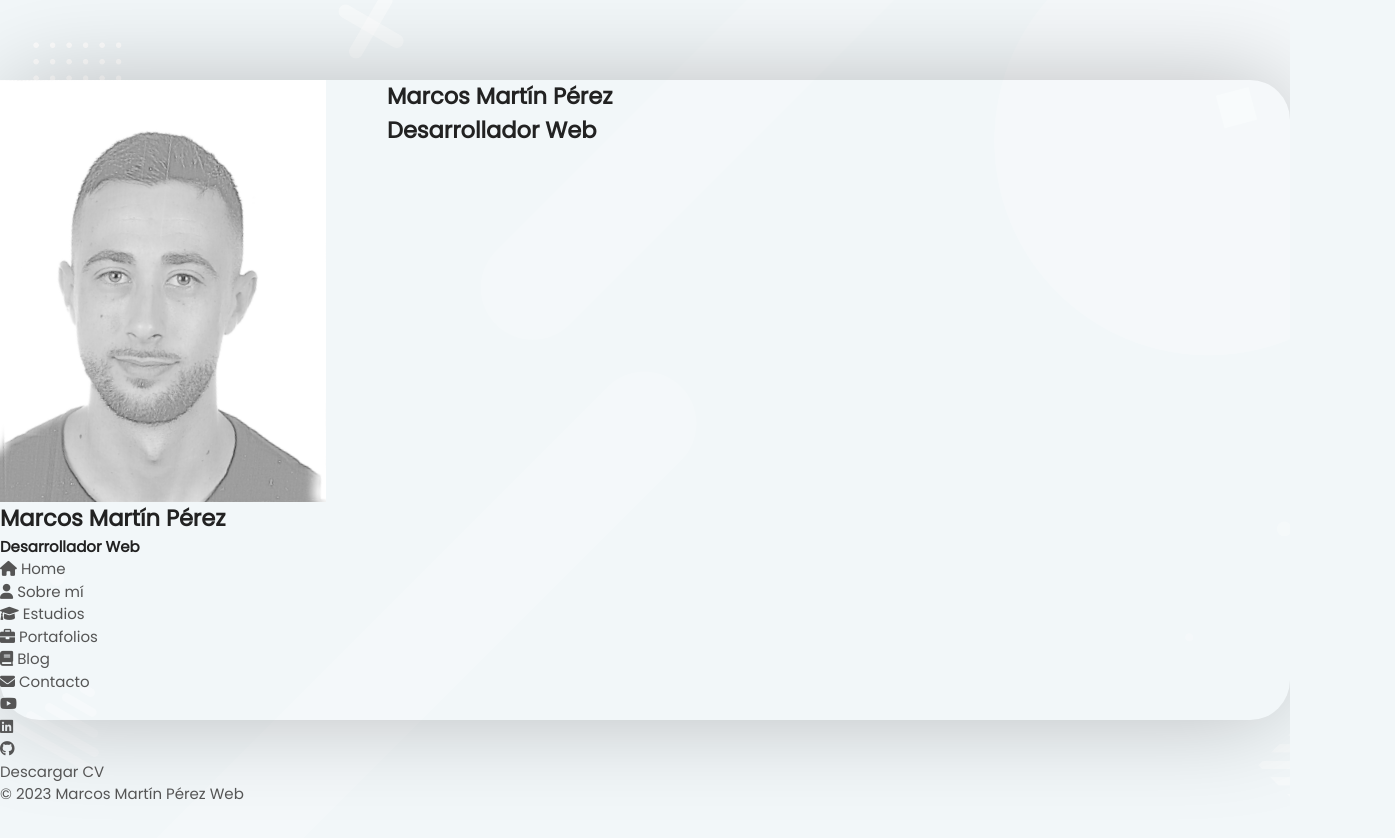
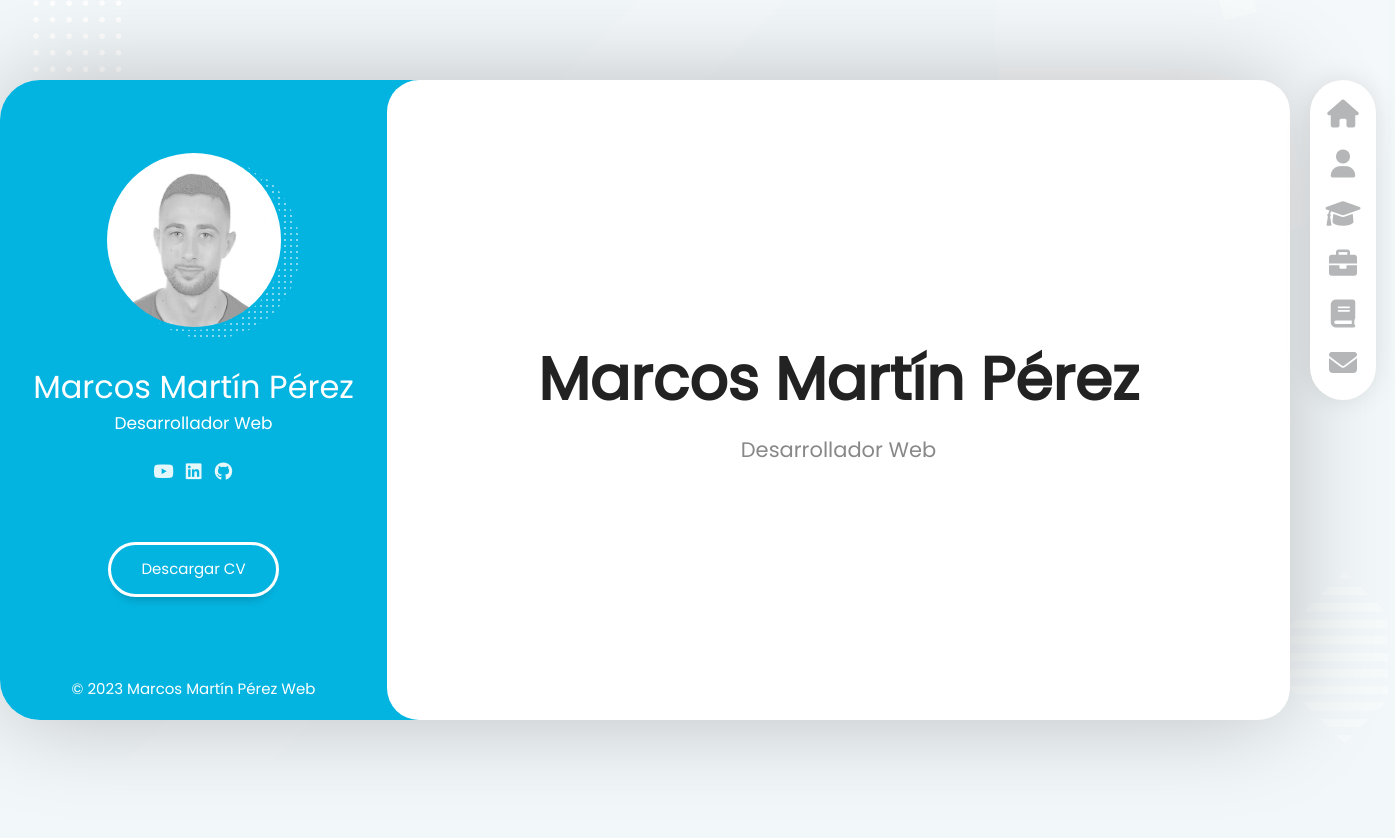
Before and after one commit to cos97/Master-en-CSS3-Avanzado, a plain HTML site: page 06-Maquetacion_Web1/index.html in a window 1280 px wide. Shown: the whole page, 1395 px wide, since content can reach past the window. Drawn offline with Linux system fonts and the light colour scheme.

Commit message:
Pagina home con estilos terminada

```diff
--- a/06-Maquetacion_Web1/assets/css/style.css
+++ b/06-Maquetacion_Web1/assets/css/style.css
@@ -35,7 +35,7 @@ body{
     background-image: url(../img/fondo.png);
     background-size: cover;
     background-repeat: no-repeat;
-    background-position: -20px -12px;
+    background-position: -20px -120px;
 }
 /* Estructura Principal */
 .layout{
@@ -54,3 +54,215 @@ body{
     border-radius: 4rem;
     box-shadow: 0 0 100px -5px rgba(0, 0, 0, 0.25);
 }
+
+/* Barra Lateral Azul */
+.layout__aside{
+    grid-area: aside;
+
+    border-radius: 4rem 0 0 4rem;
+    overflow: auto;
+    overflow-x: hidden;
+}
+
+.aside__user-info{
+    display: flex;
+    flex-direction: column;
+    align-items: center;
+    text-align: center;
+
+    min-height: 100%;
+    min-width: 30rem;
+
+    background-color: var(--color-secondary);
+    color: var(--color-principal);
+}
+
+
+
+.user-info__container-image{
+    position: relative;
+    display: inline-block;
+    width: 18rem;
+    margin-top: 7rem;
+    z-index: 1;
+}
+
+.user-info__image{
+    width: 100%;
+    background-color: var(--color-principal);
+    border: 3px solid var(--color-secondary);
+    border-radius: 20rem;
+}
+
+.user-info__container-image::after{
+    content: "";
+    position: absolute;
+    top: 5%;
+    left: 9%;
+    z-index: -1;
+    width: 100%;
+    height: 100%;
+    background-image: -webkit-repeating-radial-gradient(center center, #fff, #fff 1px, transparent 0px, transparent 100%);
+    background-size: 0.6rem 0.6rem;
+    border-radius: 30rem;
+    opacity: 0.5;
+}
+
+.user-info__name{
+    margin-top: 2.6rem;
+    font-size: 3.2rem;
+    font-weight: lighter;
+    color: var(--color-principal);
+}
+
+.user-info__job{
+    font-size: 1.7rem;
+    font-weight: 200;
+    color: var(--color-principal);
+}
+
+.user-info__links{
+    margin-bottom: 3.6rem;
+}
+
+.links__social{
+    margin-top: 2rem;
+    text-align: center;
+
+    display: flex;
+    flex-direction: row
+}
+
+.social__option{
+    height: 3rem;
+    width: 3rem;
+    font-size: 1.8rem;
+    line-height: 3.2rem;
+    opacity: 0.9;
+    border-radius: 3rem;
+    transition: all 300ms ease-in-out;
+}
+
+.social__option:hover{
+    opacity: 1;
+    background-color: rgba(255, 255, 255, 0.20);
+}
+
+.user-info__buttons{
+    margin-top: 2rem;
+    margin-bottom: 4rem;
+}
+
+.user-info__btn{
+    padding: 3rem;
+    padding-top: 1.3rem;
+    padding-bottom: 1.3rem;
+    border: 3px solid var(--color-principal);
+    border-radius: 3.2rem;
+    color: var(--color-principal);
+    box-shadow: 0 10px 10px -8px rgba(0, 0, 0, 0.22);
+}
+
+.user-info__btn:hover{
+    background-color: var(--color-principal);
+    color: var(--color-secondary);
+    transition: all 300ms ease-in-out;
+}
+
+.user-info__footer{
+    position: absolute;
+    bottom: 2rem;
+}
+
+/* Contenedor Principal */
+.layout__content{
+    grid-area: content;
+    height: 100%;
+    min-height: 100%;
+
+    background-color: var(--color-secondary);
+    border-radius: 0 10rem 10rem 0;
+}
+
+.content__page{
+    min-height: 100%;
+    background-color: var(--color-principal);
+    border-radius: 3.2rem;
+
+    display: flex;
+    flex-direction: column;
+    align-items: center;
+    justify-content: center;
+}
+
+.page__name{
+    font-size: 6rem;
+    margin-bottom: 1rem;
+}
+
+.page__job{
+    font-size: 2.1rem;
+    font-weight: lighter;
+    color: var(--color-subtitle);
+}
+
+/* Menu Navegacion Lateral */
+.layout__menu{
+    display: block;
+    position: absolute;
+    top: 0;
+    right: -105px;
+    min-width: 11rem;
+    background-color: var(--color-transparent);
+}
+
+.menu__list{
+    position: relative;
+
+    display: flex;
+    flex-direction: column;
+    justify-content: space-between;
+    align-items: center;
+
+    width: 60%;
+    min-height: 32rem;
+    padding: 2rem 0;
+    margin-left: 2.5rem;
+    background-color: var(--color-principal);
+    box-shadow: 0 0 3rem -0.5rem rgba(0, 0, 0, 0.15);
+    border-radius: 6rem;
+}
+
+.menu__option{
+    display: block;
+    width: 100%;
+    text-align: center;
+}
+
+.menu__icon{
+    color: var(--color-icons);
+    font-size: 2.8rem;
+    transition: all ease-in-out;
+}
+
+.menu__option:hover .menu__icon{
+    color: var(--color-secondary);
+}
+
+.menu__overlay{
+    position: absolute;
+    right: 0;
+    margin-top: -3rem;
+    display: block;
+    opacity: 0;
+    padding: 0.5rem 1rem;
+    color: var(--color-principal);
+    background-color: var(--color-secondary);
+    white-space: nowrap;
+    transition: all 300ms ease-in-out;
+}
+
+.menu__option:hover .menu__overlay{
+    opacity: 1;
+    right: 100%;
+}
--- a/06-Maquetacion_Web1/index.html
+++ b/06-Maquetacion_Web1/index.html
@@ -25,8 +25,8 @@
 
 				<!-- Información general ususario -->
 				<div class="user-info__general">
-					<div class="user-info__container">
-						<img src="assets/img/Foto_Perfil_mmp.png" class="user-info__image" alt="Foto de perfil del usuario">
+					<div class="user-info__container-image">
+						<img src="assets/img/mmpPerfil2.png" class="user-info__image" alt="Foto de perfil del usuario">
 					</div>
 
 					<h2 class="user-info__name">Marcos Martín Pérez</h2>
@@ -84,7 +84,7 @@
 				<!-- Links a redes sociales -->
 				<div class="user-info__links">
 
-					<ul class="user-links__social">
+					<ul class="links__social">
 
 						<li class="social__option">
 							<a href="#" class="social__link">
@@ -127,7 +127,7 @@
 
 			<section class="content__page">
 				<h1 class="page__name">Marcos Martín Pérez</h1>
-				<h2 class="page__web">Desarrollador Web</h2>
+				<h2 class="page__job">Desarrollador Web</h2>
 			</section>
 		</main>
 	</div>
```
Also changed, not shown: 06-Maquetacion_Web1/assets/img/Foto_Perfil_mmp.png (deleted), 06-Maquetacion_Web1/assets/img/mmpPerfil.png (added), 06-Maquetacion_Web1/assets/img/mmpPerfil2.png (added).
